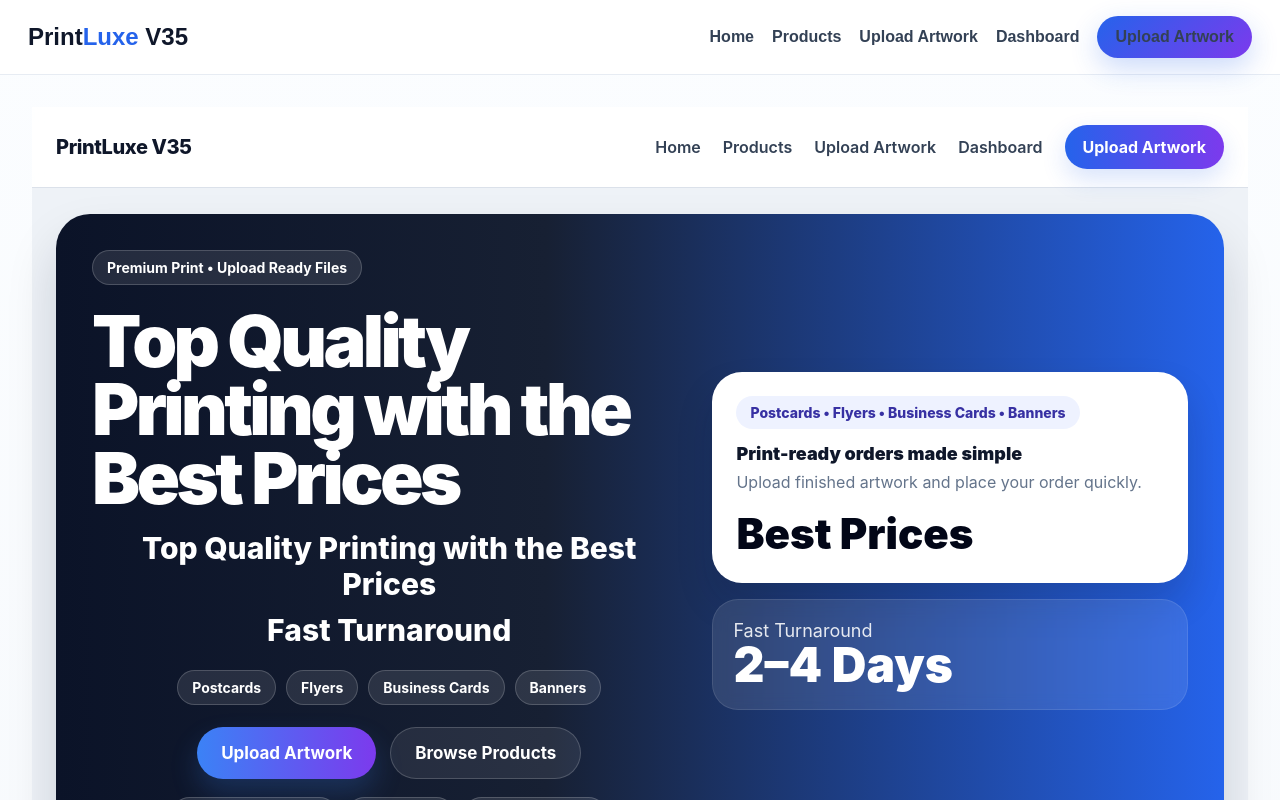
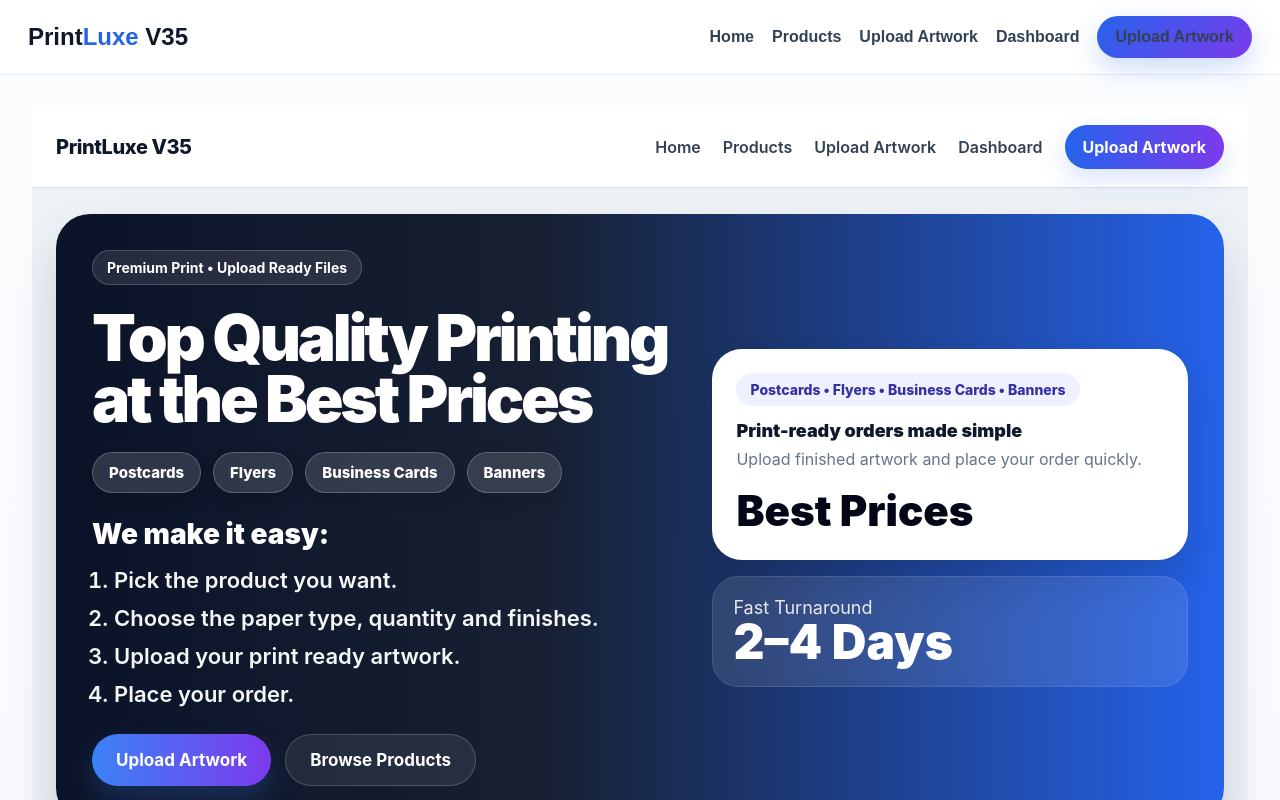
Before and after one commit to deworkenj-envision/Version-25a, a Next.js app: page / in a window 1280 px wide. Shown: the top 800 px of the page. Built offline with nearby package versions, Linux system fonts and the light colour scheme.

Commit message:
Update page.js

```diff
--- a/app/page.js
+++ b/app/page.js
@@ -116,35 +116,57 @@ export default function HomePage() {
     },
     heroTitle: {
       marginTop: "22px",
-      marginBottom: "18px",
+      marginBottom: "22px",
       color: "#fff",
-      fontSize: "72px",
-      lineHeight: 0.95,
+      fontSize: "64px",
+      lineHeight: 0.96,
       letterSpacing: "-0.05em",
       fontWeight: 900,
     },
-    heroSubWrap: {
-      textAlign: "center",
-      marginTop: "14px",
-      marginBottom: "18px",
+    productPills: {
+      display: "flex",
+      gap: "12px",
+      flexWrap: "wrap",
+      marginTop: "18px",
+      marginBottom: "24px",
     },
-    heroSub1: {
+    productPillStrong: {
+      display: "inline-block",
+      padding: "10px 16px",
+      borderRadius: "999px",
+      background: "rgba(255,255,255,0.14)",
+      border: "1px solid rgba(255,255,255,0.22)",
       color: "#fff",
-      fontSize: "30px",
       fontWeight: 800,
+      fontSize: "15px",
+      boxShadow: "0 8px 18px rgba(0,0,0,0.12)",
+    },
+    processWrap: {
+      marginTop: "8px",
+      marginBottom: "24px",
+      maxWidth: "620px",
+    },
+    processTitle: {
+      color: "#fff",
+      fontSize: "28px",
+      fontWeight: 900,
+      margin: "0 0 14px 0",
+    },
+    processList: {
       margin: 0,
+      paddingLeft: "22px",
+      color: "rgba(255,255,255,0.96)",
+      fontSize: "22px",
+      lineHeight: 1.45,
+      fontWeight: 600,
     },
-    heroSub2: {
-      color: "#fff",
-      fontSize: "30px",
-      fontWeight: 800,
-      margin: "10px 0 0 0",
+    processItem: {
+      marginBottom: "6px",
     },
     heroActions: {
       display: "flex",
       gap: "14px",
       flexWrap: "wrap",
-      justifyContent: "center",
       marginTop: "22px",
     },
     primaryBtn: {
@@ -167,20 +189,6 @@ export default function HomePage() {
       fontSize: "17px",
       fontWeight: 700,
       cursor: "pointer",
-    },
-    productPills: {
-      display: "flex",
-      gap: "10px",
-      flexWrap: "wrap",
-      justifyContent: "center",
-      marginTop: "22px",
-    },
-    smallPills: {
-      display: "flex",
-      gap: "10px",
-      flexWrap: "wrap",
-      justifyContent: "center",
-      marginTop: "18px",
     },
     rightCol: {
       display: "flex",
@@ -416,30 +424,31 @@ export default function HomePage() {
                 <div style={styles.pill}>Premium Print • Upload Ready Files</div>
 
                 <h1 style={styles.heroTitle}>
-                  Top Quality Printing with the Best Prices
+                  Top Quality Printing at the Best Prices
                 </h1>
 
-                <div style={styles.heroSubWrap}>
-                  <p style={styles.heroSub1}>Top Quality Printing with the Best Prices</p>
-                  <p style={styles.heroSub2}>Fast Turnaround</p>
+                <div style={styles.productPills}>
+                  <span style={styles.productPillStrong}>Postcards</span>
+                  <span style={styles.productPillStrong}>Flyers</span>
+                  <span style={styles.productPillStrong}>Business Cards</span>
+                  <span style={styles.productPillStrong}>Banners</span>
                 </div>
 
-                <div style={styles.productPills}>
-                  <span style={styles.pill}>Postcards</span>
-                  <span style={styles.pill}>Flyers</span>
-                  <span style={styles.pill}>Business Cards</span>
-                  <span style={styles.pill}>Banners</span>
+                <div style={styles.processWrap}>
+                  <h2 style={styles.processTitle}>We make it easy:</h2>
+                  <ol style={styles.processList}>
+                    <li style={styles.processItem}>Pick the product you want.</li>
+                    <li style={styles.processItem}>
+                      Choose the paper type, quantity and finishes.
+                    </li>
+                    <li style={styles.processItem}>Upload your print ready artwork.</li>
+                    <li style={styles.processItem}>Place your order.</li>
+                  </ol>
                 </div>
 
                 <div style={styles.heroActions}>
                   <button style={styles.primaryBtn}>Upload Artwork</button>
                   <button style={styles.secondaryBtn}>Browse Products</button>
-                </div>
-
-                <div style={styles.smallPills}>
-                  <span style={styles.pill}>Top Quality Printing</span>
-                  <span style={styles.pill}>Best Prices</span>
-                  <span style={styles.pill}>Fast Turnaround</span>
                 </div>
               </div>
 
```
